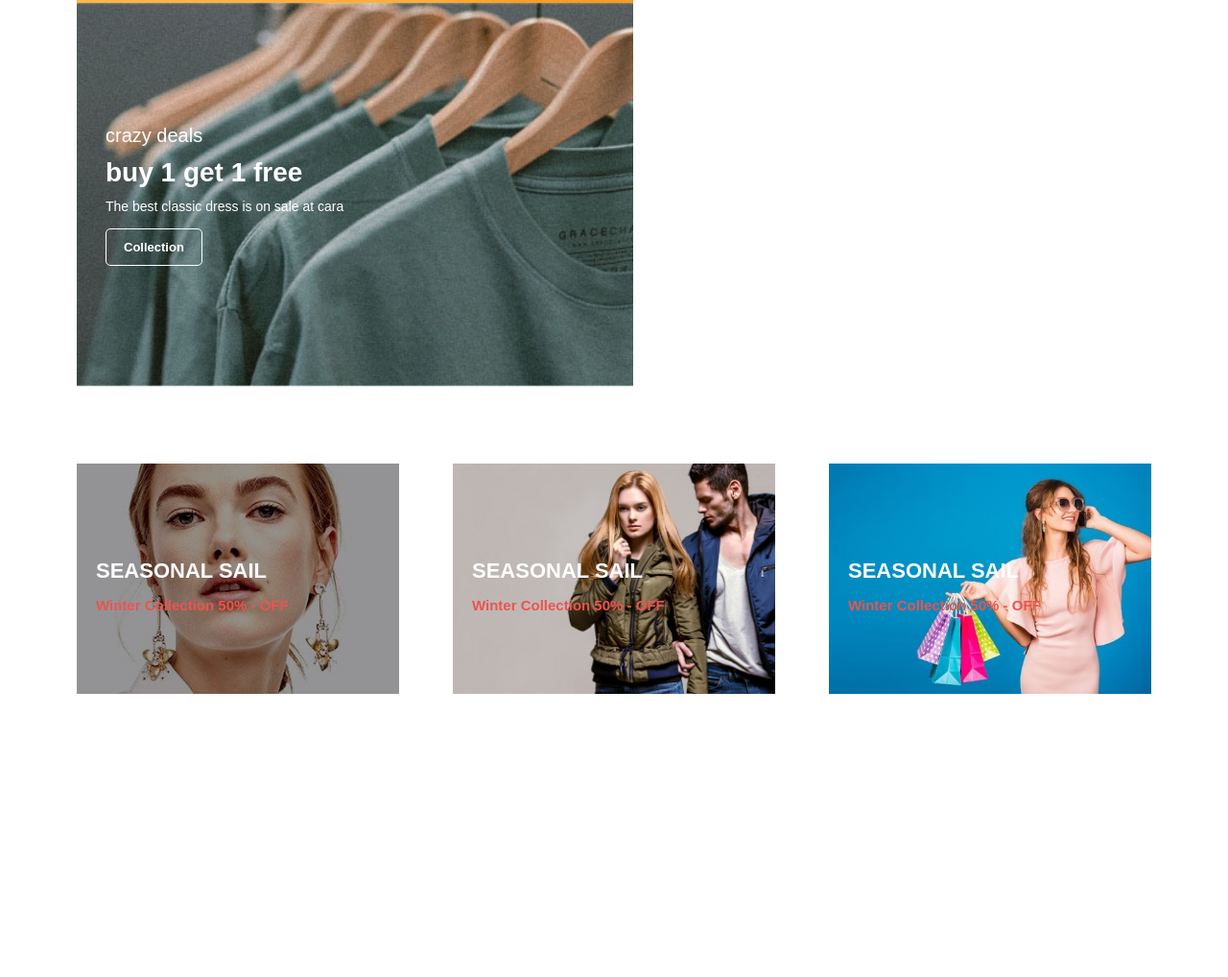
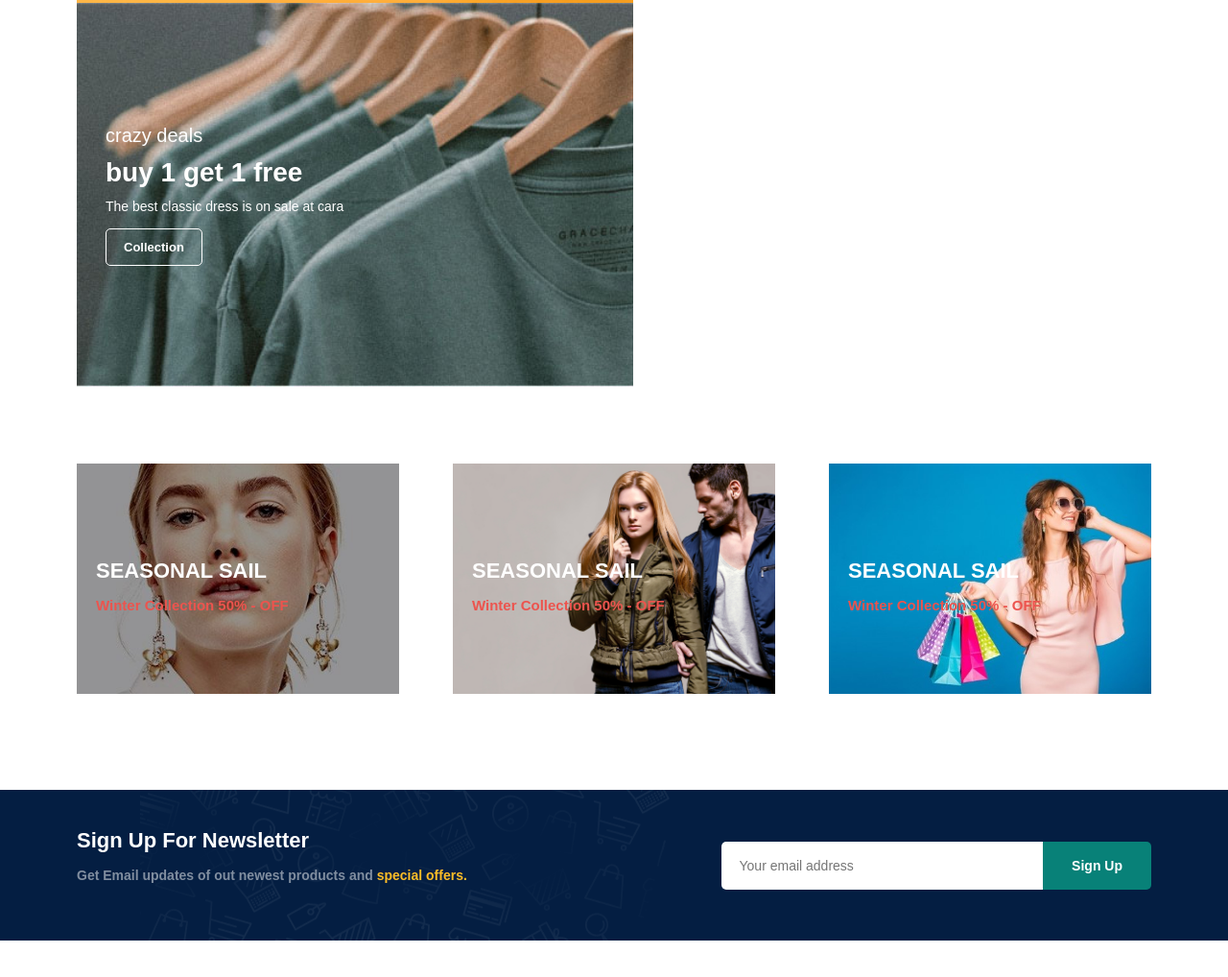
Before and after one commit to Billah-Tamim/E-commerce-Shop, a plain HTML site: page index.html in a window 1280 px wide. Shown: the part 3928-4946 px from the top of the page at 96% size. Before the commit the page ends 4711 px from the top, so only its background shows below. Drawn offline with Linux system fonts and the light colour scheme.

Commit message:
home page is not done yeat

```diff
--- a/index.html
+++ b/index.html
@@ -365,6 +365,17 @@
                 <h3>Winter Collection 50% - OFF</h3>
             </div>
         </section>
+
+        <section id="newsletter" class="section-p1 section-m1">
+            <div class="newstext">
+                <h4>Sign Up For Newsletter</h4>
+                <p>Get Email updates of out newest products and <span>special offers.</span> </p>
+            </div>
+            <div class="form">
+                <input type="text" placeholder="Your email address">
+                <button class="normal">Sign Up</button>
+            </div>
+        </section>
     </main>
 </body>
 </html>
--- a/style.css
+++ b/style.css
@@ -360,3 +360,49 @@ header{
     justify-content: space-between;
     flex-wrap: wrap;
 }
+/*  */
+#newsletter{
+    display: flex;
+    justify-content: space-between;
+    align-items: center;
+    flex-wrap: wrap;
+    background-image: url("images/banner/b14.png");
+    background-repeat: no-repeat;
+    background-position: 20% 30%;
+    background-color: #041e42;
+}
+#newsletter h4{
+    color: #fff;
+    font-size: 22px;
+    font-weight: 700;
+}
+#newsletter p{
+    color: #818ea0;
+    font-size: 14px;
+    font-weight: 600;
+}
+#newsletter p span{
+    color: #ffbd27;
+}
+#newsletter input{
+    height: 3.1rem;
+    padding: 0 1.25em;
+    font-size: 14px;
+    width: 100%;
+    border-radius: 5px;
+    border: 1px solid transparent;
+    outline: none;
+    border-top-right-radius: 0;
+    border-bottom-right-radius: 0;
+}
+#newsletter button{
+    background-color: #088178;
+    color: #fff;
+    white-space: nowrap;
+    border-top-left-radius: 0;
+    border-bottom-left-radius: 0;
+}
+#newsletter .form{
+    display: flex;
+    width: 40%;
+}
```
